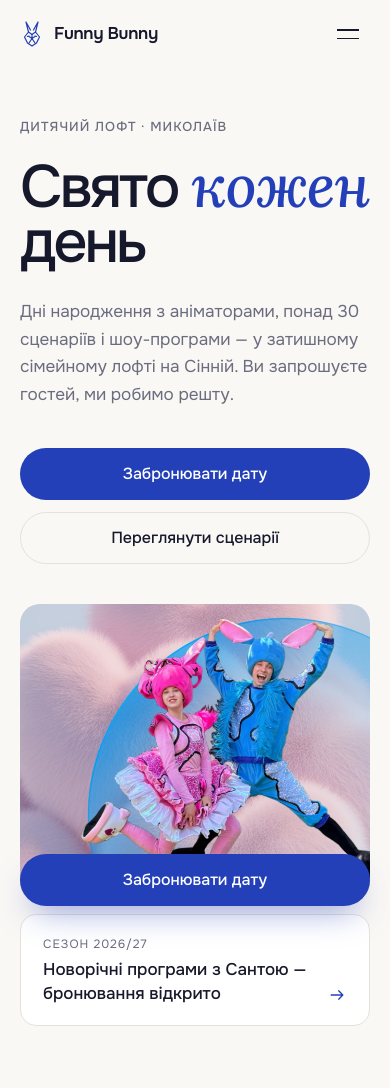
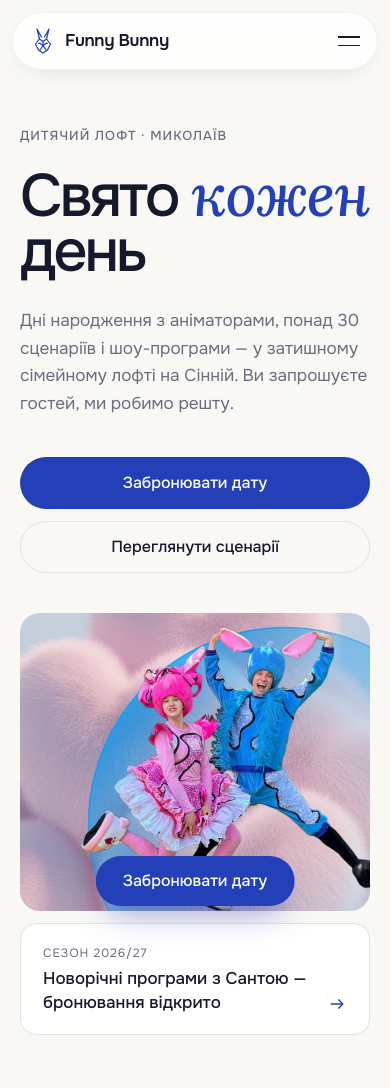
Before and after one commit to ttjelky/funny-bunny-loft, a plain HTML site: page index.html in a window 390 px wide. Shown: the top 1088 px of the page. Drawn offline with Linux system fonts and the light colour scheme.

Commit message:
Плаваюча шапка-пігулка і компактна кнопка бронювання на телефоні
Co-Authored-By: Claude Opus 5.5 <noreply@anthropic.com>

```diff
--- a/styles.css
+++ b/styles.css
@@ -25,7 +25,7 @@
 }
 
 *, *::before, *::after { box-sizing: border-box; }
-html { scroll-behavior: smooth; scroll-padding-top: 84px; -webkit-tap-highlight-color: transparent; }
+html { scroll-behavior: smooth; scroll-padding-top: 104px; -webkit-tap-highlight-color: transparent; }
 body {
   margin: 0; background: var(--paper); color: var(--ink);
   font-family: var(--sans); font-size: 1.0625rem; line-height: 1.6; font-weight: 400;
@@ -78,13 +78,21 @@ h3 { font-size: 1.1875rem; font-weight: 600; letter-spacing: -0.015em; line-heig
 .link:hover .i { transform: translateX(4px); }
 
 /* ---------- Шапка ---------- */
+/* Плаваюча шапка: пігулка з відступом від країв, а не смуга на всю ширину */
 .header {
-  position: sticky; top: 0; z-index: 50; background: rgba(250, 248, 245, 0.88);
-  backdrop-filter: saturate(1.4) blur(14px); -webkit-backdrop-filter: saturate(1.4) blur(14px);
-  border-bottom: 1px solid transparent; transition: border-color 0.3s;
+  position: fixed; top: max(14px, env(safe-area-inset-top)); left: 50%; z-index: 50;
+  width: min(1120px, 100% - 32px); transform: translateX(-50%);
+  border: 1px solid rgba(22, 24, 43, 0.06); border-radius: 999px;
+  background: rgba(255, 255, 255, 0.78);
+  backdrop-filter: saturate(1.4) blur(16px); -webkit-backdrop-filter: saturate(1.4) blur(16px);
+  box-shadow: 0 8px 24px -14px rgba(22, 24, 43, 0.18);
+  transition: box-shadow 0.3s var(--ease), background-color 0.3s;
 }
-.header.is-scrolled { border-color: var(--line); }
-.header__inner { display: grid; grid-template-columns: 1fr auto 1fr; align-items: center; height: 76px; gap: 24px; }
+.header.is-scrolled { background: rgba(255, 255, 255, 0.9); box-shadow: 0 14px 36px -16px rgba(22, 24, 43, 0.28); }
+.header .header__inner {
+  width: auto; margin: 0; display: grid; grid-template-columns: 1fr auto 1fr; align-items: center;
+  height: 62px; gap: 24px; padding: 0 9px 0 24px;
+}
 .logo { display: inline-flex; align-items: center; gap: 10px; color: var(--blue); }
 .logo__mark { width: 24px; height: 28px; }
 .logo__name { font-weight: 600; font-size: 1.0625rem; letter-spacing: -0.02em; color: var(--ink); }
@@ -100,8 +108,8 @@ h3 { font-size: 1.1875rem; font-weight: 600; letter-spacing: -0.015em; line-heig
 .burger[aria-expanded='true'] span:first-child { transform: translateY(4.25px) rotate(45deg); }
 .burger[aria-expanded='true'] span:last-child { transform: translateY(-4.25px) rotate(-45deg); }
 .drawer {
-  position: fixed; inset: 76px 0 0; z-index: 49; display: flex; flex-direction: column; justify-content: space-between;
-  padding: 16px var(--gutter) calc(24px + env(safe-area-inset-bottom)); background: var(--paper);
+  position: fixed; inset: 0; z-index: 49; display: flex; flex-direction: column; justify-content: space-between;
+  padding: 96px var(--gutter) calc(24px + env(safe-area-inset-bottom)); background: var(--paper);
   animation: fade 0.3s var(--ease);
 }
 .drawer[hidden] { display: none; }
@@ -111,7 +119,7 @@ h3 { font-size: 1.1875rem; font-weight: 600; letter-spacing: -0.015em; line-heig
 @keyframes fade { from { opacity: 0; } }
 
 /* ---------- Hero ---------- */
-.hero { padding: clamp(48px, 7vw, 96px) 0 0; }
+.hero { padding: calc(110px + clamp(16px, 4vw, 56px)) 0 0; }
 .hero__grid { display: grid; grid-template-columns: 1.15fr 0.85fr; gap: clamp(40px, 6vw, 96px); align-items: center; }
 .actions { display: flex; flex-wrap: wrap; gap: 12px; margin-top: 40px; }
 .hero__visual { position: relative; }
@@ -276,10 +284,12 @@ h3 { font-size: 1.1875rem; font-weight: 600; letter-spacing: -0.015em; line-heig
 .footer__inner { display: flex; justify-content: space-between; align-items: center; gap: 16px 32px; flex-wrap: wrap; font-size: 0.875rem; color: var(--muted); }
 
 /* ---------- Плаваюча кнопка й тост ---------- */
+/* Компактна кнопка по центру, а не на всю ширину */
 .fab {
-  position: fixed; left: var(--gutter); right: var(--gutter); bottom: max(16px, env(safe-area-inset-bottom)); z-index: 40;
-  display: none; box-shadow: 0 16px 32px -12px rgba(35, 64, 184, 0.5);
-  transform: translateY(150%); transition: transform 0.4s var(--ease);
+  position: fixed; left: 50%; bottom: max(18px, env(safe-area-inset-bottom)); z-index: 40;
+  display: none; min-height: 50px; padding: 0 26px; translate: -50% 0;
+  box-shadow: 0 16px 32px -12px rgba(35, 64, 184, 0.55);
+  transform: translateY(160%); transition: transform 0.4s var(--ease);
 }
 .fab.is-visible { transform: none; }
 .toast {
@@ -304,8 +314,8 @@ h3 { font-size: 1.1875rem; font-weight: 600; letter-spacing: -0.015em; line-heig
   .features--3 li:nth-child(2n) { padding-left: 32px; border-left: 1px solid var(--line); }
 }
 @media (max-width: 860px) {
-  .header__inner { grid-template-columns: 1fr auto; height: 68px; }
-  .drawer { inset: 68px 0 0; }
+  .header .header__inner { grid-template-columns: 1fr auto; height: 56px; padding: 0 6px 0 18px; }
+  .header { width: calc(100% - 24px); top: max(12px, env(safe-area-inset-top)); }
   .nav, .header__end .btn { display: none; }
   .burger { display: grid; }
   .hero__grid, .section__head, .loft, .booking, .contacts { grid-template-columns: 1fr; }
```
